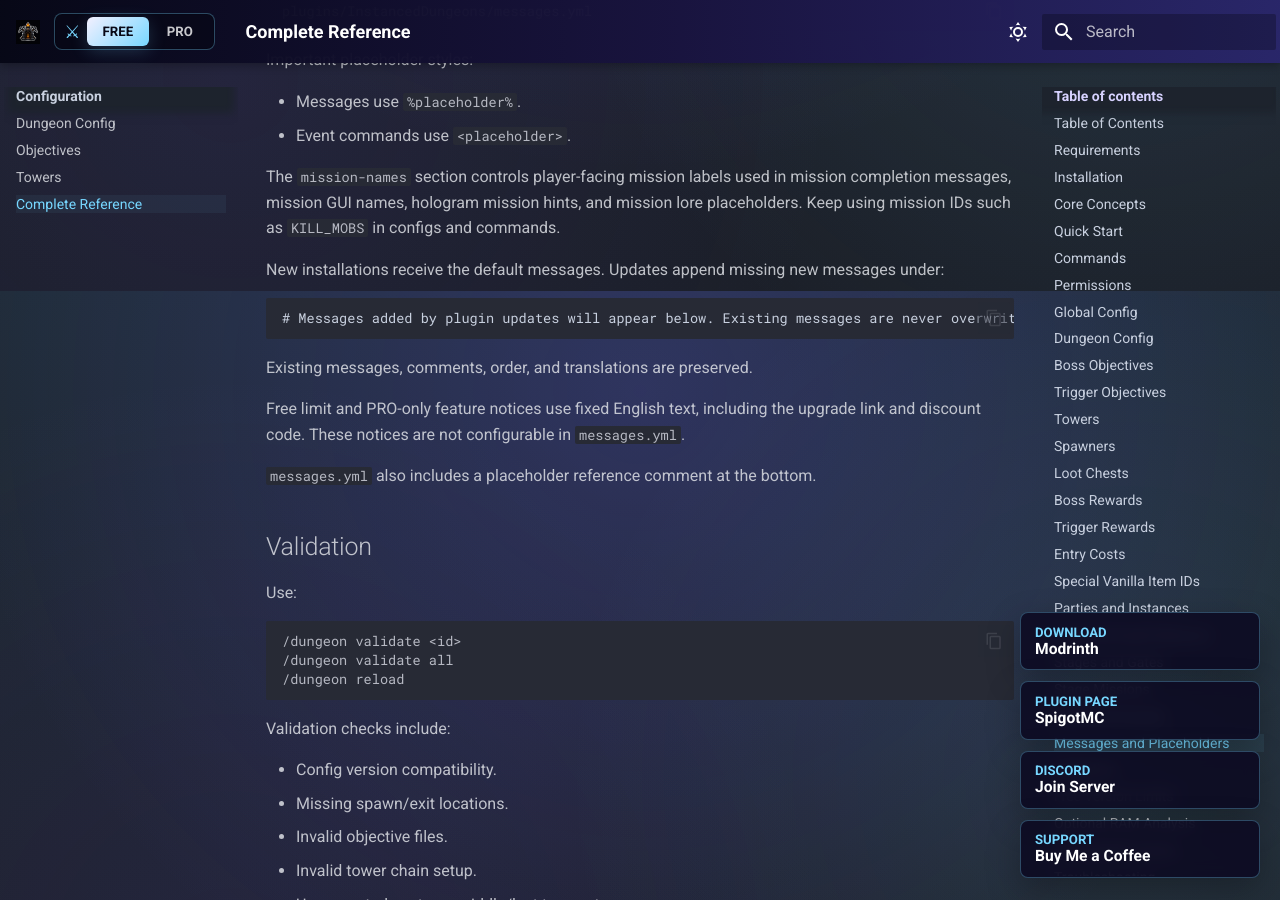
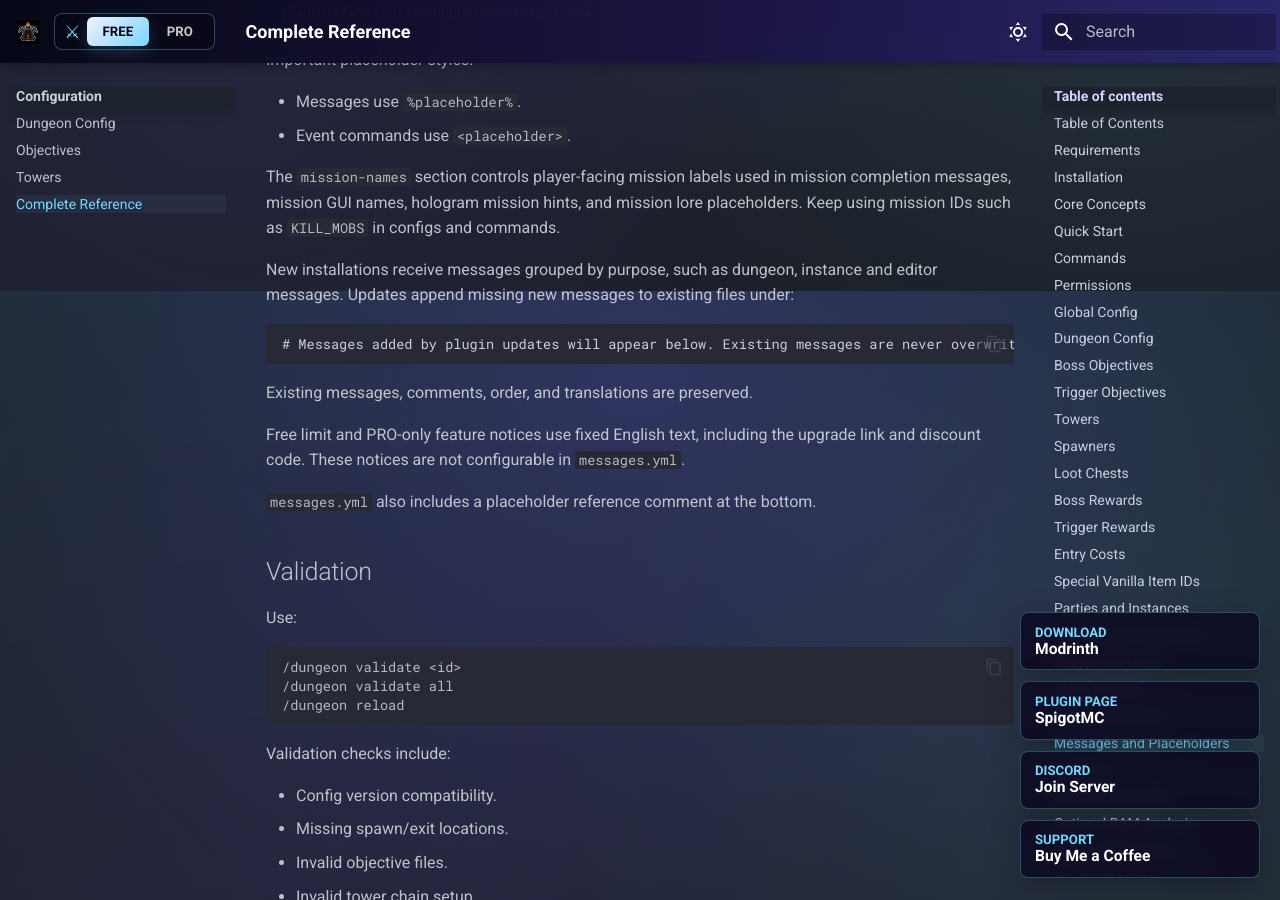
Before and after one commit to wertPL/InstancedDungeons-Docs, an MkDocs documentation site: the page built from docs/complete-reference.md, in a window 1280 px wide and 900 px high, scrolled down 30309 px. Built offline with MkDocs 1.6.1 and Material for MkDocs 9.7.7, drawn with Linux system fonts in a browser that asks for light colours.

Commit message:
Clarify fresh message categories and update append behavior

````diff
--- a/docs/complete-reference.md
+++ b/docs/complete-reference.md
@@ -1112,7 +1112,7 @@ Important placeholder styles:
 
 The `mission-names` section controls player-facing mission labels used in mission completion messages, mission GUI names, hologram mission hints, and mission lore placeholders. Keep using mission IDs such as `KILL_MOBS` in configs and commands.
 
-New installations receive the default messages. Updates append missing new messages under:
+New installations receive messages grouped by purpose, such as dungeon, instance and editor messages. Updates append missing new messages to existing files under:
 
 ```yaml
 # Messages added by plugin updates will appear below. Existing messages are never overwritten.
````
Also changed, not shown: docs/pro/complete-reference.md (+1 -1 lines).
